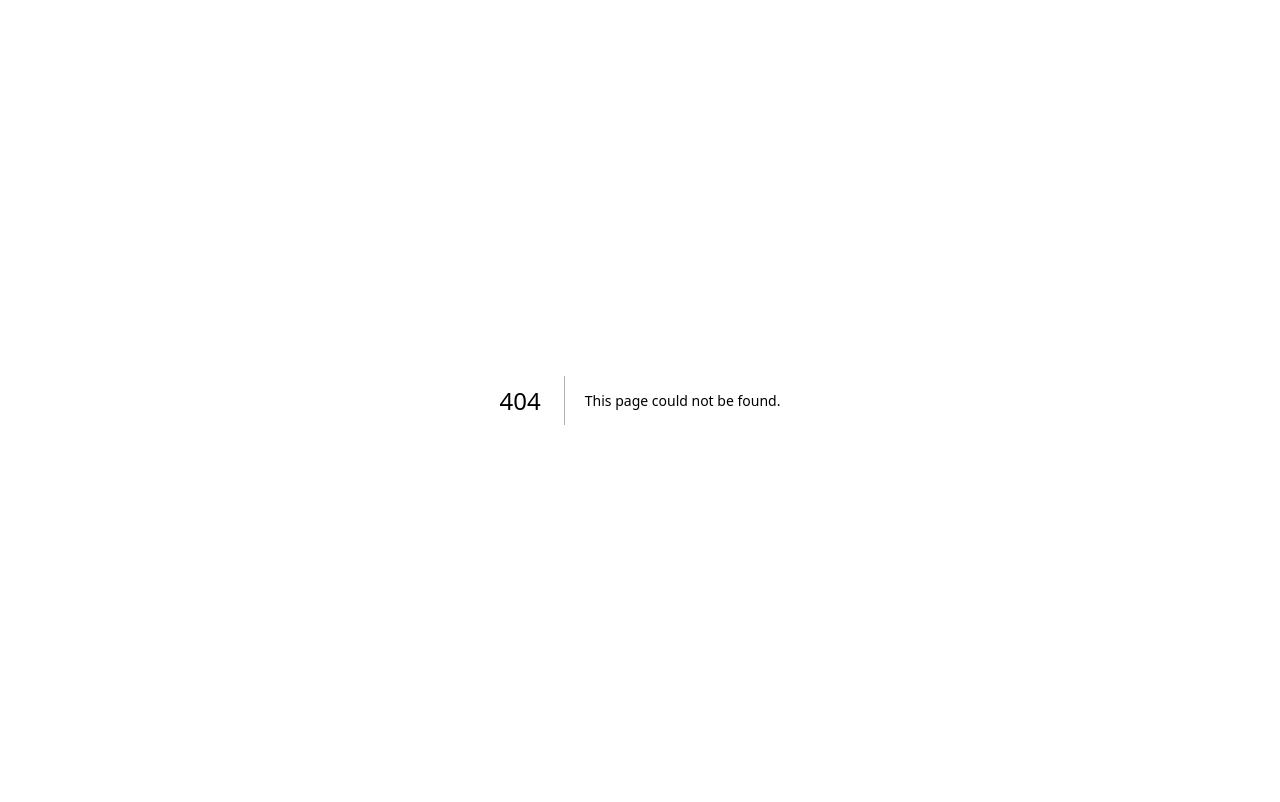
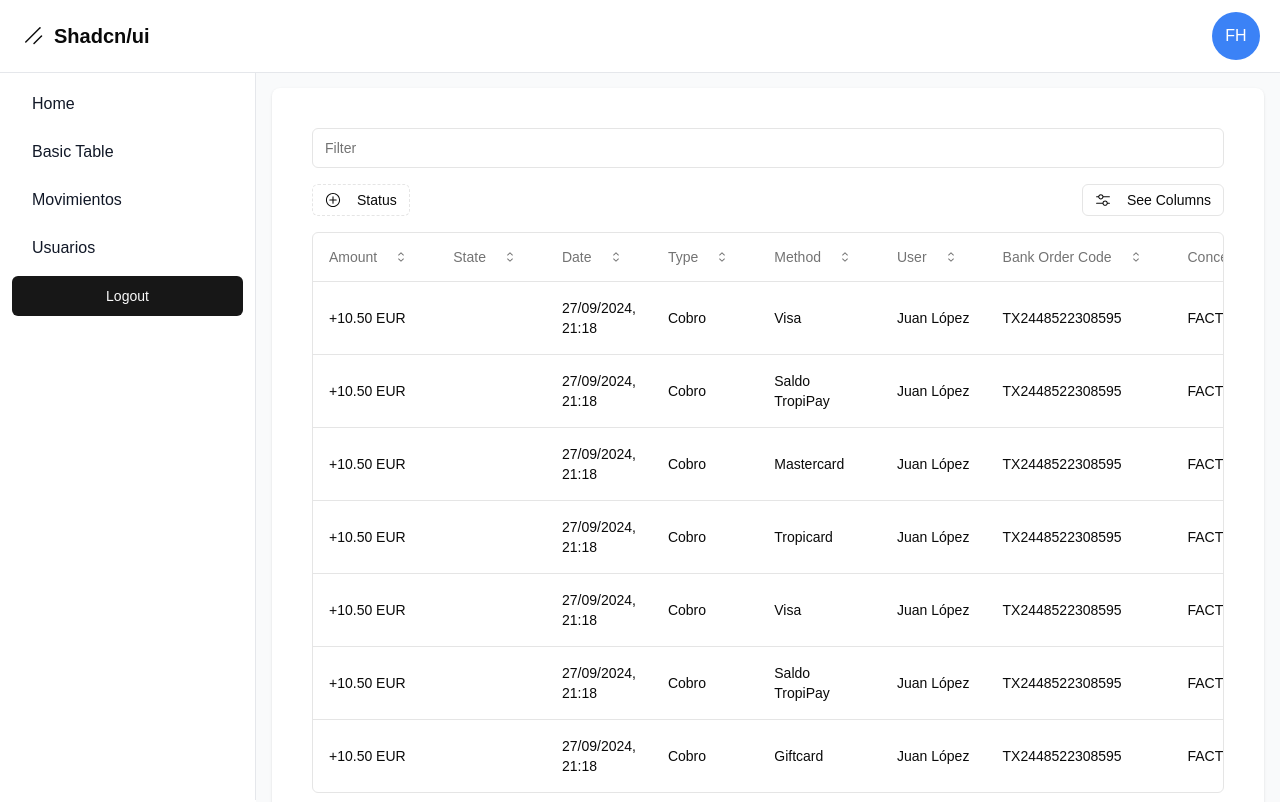
Before and after one commit to tropipay/Tropipay_NextJs, a Next.js app: page /dashboard/movements in a window 1280 px wide. Before the commit this address had no page. Shown: the top 802 px of the page. Built offline with nearby package versions, Linux system fonts and the light colour scheme.

Commit message:
first user/movements implement

```diff
--- a/src/app/components/privateLayout/Aside.tsx
+++ b/src/app/components/privateLayout/Aside.tsx
@@ -6,7 +6,8 @@ import { logout } from "@/app/actions/sessionActions"
 const links = [
   { name: "Home", href: "/dashboard" },
   { name: "basic table", href: "/dashboard/basicTable" },
-  { name: "full table", href: "/dashboard/fullTable" },
+  { name: "Movimientos", href: "/dashboard/movements" },
+  { name: "Usuarios", href: "/dashboard/users" },
 ]
 
 const Aside = () => {
--- a/src/app/components/table/dataTableToolbar.tsx
+++ b/src/app/components/table/dataTableToolbar.tsx
@@ -47,12 +47,14 @@ export function DataTableToolbar<TData>({
       </div>
       <div className="flex w-full items-center justify-between">
         <div className="flex flex-1 items-center space-x-2">
-          {table.getColumn("status") && (
-            <DataTableFacetedFilter
-              column={table.getColumn("status")}
-              title={"Status"}
-              options={usersStatus}
-            />
+          {table.getColumn("state") && (
+            <>
+              <DataTableFacetedFilter
+                column={table.getColumn("state")}
+                title={"Status"}
+                options={usersStatus}
+              />
+            </>
           )}
 
           {isFiltered && (
--- a/src/app/dashboard/fullTable/page.tsx
+++ b/src/app/dashboard/movements/page.tsx
@@ -1,6 +1,6 @@
-import { users } from "@/app/users/users"
-import { columns } from "@/app/components/table/columns"
 import DataTable from "@/app/components/table/dataTable"
+import { movementColumns } from "@/app/queryDefinitions/movements/movementColumns"
+import { movements } from "@/app/queryDefinitions/movements/movements"
 
 export default async function Home() {
   // This is where you would fetch external data:
@@ -9,7 +9,7 @@ export default async function Home() {
   // In our example we use local data
   return (
     <div className="container p-2">
-      <DataTable data={users} columns={columns} />
+      <DataTable data={movements} columns={movementColumns} />
     </div>
   )
 }
--- /dev/null
+++ b/src/app/dashboard/users/page.tsx
@@ -0,0 +1,15 @@
+import DataTable from "@/app/components/table/dataTable"
+import { userColumns } from "@/app/queryDefinitions/users/userColumns"
+import { users } from "@/app/queryDefinitions/users/users"
+
+export default async function Home() {
+  // This is where you would fetch external data:
+  // const exampleExternalData = await fetchExternalDataFunction();
+
+  // In our example we use local data
+  return (
+    <div className="container p-2">
+      <DataTable data={users} columns={userColumns} />
+    </div>
+  )
+}
--- /dev/null
+++ b/src/app/queryDefinitions/movements/movementColumns.tsx
@@ -0,0 +1,90 @@
+"use client"
+
+import { ColumnDef } from "@tanstack/react-table"
+import clsx from "clsx"
+
+import { DataTableColumnHeader } from "@/app/components/table/dataTableColumnHeader"
+import { DataTableRowActions } from "@/app/components/table/dataTableRowActions"
+import { movementsState } from "@/app/users/definitions"
+
+export const movementColumns: ColumnDef<Movement>[] = [
+  {
+    accessorKey: "amount",
+    header: ({ column }) => (
+      <DataTableColumnHeader column={column} title={"Amount"} />
+    ),
+    cell: ({ row }) => {
+      return <div className="font-medium">{row.getValue("amount")}</div>
+    },
+  },
+  {
+    accessorKey: "state",
+    header: ({ column }) => (
+      <DataTableColumnHeader column={column} title={"State"} />
+    ),
+    cell: ({ row }) => {
+      const state = movementsState.find(
+        (state) => state.value === row.getValue("state")
+      )
+
+      if (!state) {
+        return null
+      }
+      return (
+        <div
+          className={clsx("flex items-center", {
+            "text-red-500": state.value === "Pendiente",
+            "text-yellow-500": state.value === "Procesando",
+            "text-green-500": state.value === "Completado",
+            "text-gray-500": state.value === "Reembolsado",
+          })}
+        >
+          <span>{state.label}</span>
+        </div>
+      )
+    },
+    filterFn: (row, id, value) => {
+      return value.includes(row.getValue(id))
+    },
+  },
+  {
+    accessorKey: "date",
+    header: ({ column }) => (
+      <DataTableColumnHeader column={column} title={"Date"} />
+    ),
+  },
+  {
+    accessorKey: "type",
+    header: ({ column }) => (
+      <DataTableColumnHeader column={column} title={"Type"} />
+    ),
+  },
+  {
+    accessorKey: "method",
+    header: ({ column }) => (
+      <DataTableColumnHeader column={column} title={"Method"} />
+    ),
+  },
+  {
+    accessorKey: "user",
+    header: ({ column }) => (
+      <DataTableColumnHeader column={column} title={"User"} />
+    ),
+  },
+  {
+    accessorKey: "bankOrderCode",
+    header: ({ column }) => (
+      <DataTableColumnHeader column={column} title={"Bank Order Code"} />
+    ),
+  },
+  {
+    accessorKey: "concept",
+    header: ({ column }) => (
+      <DataTableColumnHeader column={column} title={"Concept"} />
+    ),
+  },
+  {
+    id: "actions",
+    cell: ({ row }) => <DataTableRowActions row={row} />,
+  },
+]
--- /dev/null
+++ b/src/app/queryDefinitions/movements/movements.ts
@@ -0,0 +1,72 @@
+export const movements: Movement[] = [
+  {
+    amount: "+10.50 EUR",
+    state: "Pendiente",
+    date: "27/09/2024, 21:18",
+    type: "Cobro",
+    method: "Visa",
+    user: "Juan López",
+    bankOrderCode: "TX2448522308595",
+    concept: "FACT 111",
+  },
+  {
+    amount: "+10.50 EUR",
+    state: "Pendiente",
+    date: "27/09/2024, 21:18",
+    type: "Cobro",
+    method: "Saldo TropiPay",
+    user: "Juan López",
+    bankOrderCode: "TX2448522308595",
+    concept: "FACT 111",
+  },
+  {
+    amount: "+10.50 EUR",
+    state: "Procesando",
+    date: "27/09/2024, 21:18",
+    type: "Cobro",
+    method: "Mastercard",
+    user: "Juan López",
+    bankOrderCode: "TX2448522308595",
+    concept: "FACT 111",
+  },
+  {
+    amount: "+10.50 EUR",
+    state: "Pendiente",
+    date: "27/09/2024, 21:18",
+    type: "Cobro",
+    method: "Tropicard",
+    user: "Juan López",
+    bankOrderCode: "TX2448522308595",
+    concept: "FACT 111",
+  },
+  {
+    amount: "+10.50 EUR",
+    state: "Completado",
+    date: "27/09/2024, 21:18",
+    type: "Cobro",
+    method: "Visa",
+    user: "Juan López",
+    bankOrderCode: "TX2448522308595",
+    concept: "FACT 111",
+  },
+  {
+    amount: "+10.50 EUR",
+    state: "Completado",
+    date: "27/09/2024, 21:18",
+    type: "Cobro",
+    method: "Saldo TropiPay",
+    user: "Juan López",
+    bankOrderCode: "TX2448522308595",
+    concept: "FACT 111",
+  },
+  {
+    amount: "+10.50 EUR",
+    state: "Reembolsado",
+    date: "27/09/2024, 21:18",
+    type: "Cobro",
+    method: "Giftcard",
+    user: "Juan López",
+    bankOrderCode: "TX2448522308595",
+    concept: "FACT 111",
+  },
+]
--- a/src/app/components/table/columns.tsx
+++ b/src/app/queryDefinitions/users/userColumns.tsx
@@ -4,10 +4,10 @@ import { ColumnDef } from "@tanstack/react-table"
 import clsx from "clsx"
 
 import { usersRole, usersStatus } from "@/app/users/definitions"
-import { DataTableColumnHeader } from "./dataTableColumnHeader"
-import { DataTableRowActions } from "./dataTableRowActions"
+import { DataTableColumnHeader } from "@/app/components/table/dataTableColumnHeader"
+import { DataTableRowActions } from "@/app/components/table/dataTableRowActions"
 
-export const columns: ColumnDef<User>[] = [
+export const userColumns: ColumnDef<User>[] = [
   {
     accessorKey: "userName",
     header: ({ column }) => (
@@ -76,7 +76,6 @@ export const columns: ColumnDef<User>[] = [
       if (!status) {
         return null
       }
-
       return (
         <div
           className={clsx("flex w-[100px] items-center", {
--- a/src/app/users/definitions.ts
+++ b/src/app/users/definitions.ts
@@ -23,3 +23,26 @@ export const usersRole = [
     label: "Provider",
   },
 ]
+
+export const movementsState = [
+  {
+    value: "pendingIn",
+    label: "Pendiente",
+    icon: CheckCircledIcon,
+  },
+  {
+    value: "procesing",
+    label: "Procesando",
+    icon: CrossCircledIcon,
+  },
+  {
+    value: "completed",
+    label: "Completado",
+    icon: CrossCircledIcon,
+  },
+  {
+    value: "refund",
+    label: "Reembolsado",
+    icon: CrossCircledIcon,
+  },
+]
--- a/src/global.d.ts
+++ b/src/global.d.ts
@@ -17,6 +17,17 @@ declare global {
     createdAt?: date
     updatedAt?: date
   }
+
+  type Movement = {
+    amount: string
+    state: "Pendiente" | "Procesando" | "Completado" | "Reembolsado"
+    date: string
+    type: string
+    method: string
+    user: string
+    bankOrderCode: string
+    concept: string
+  }
 }
 
 export {}
```
Also changed, not shown: src/app/queryDefinitions/users/users.ts (renamed from src/app/users/users.ts).
